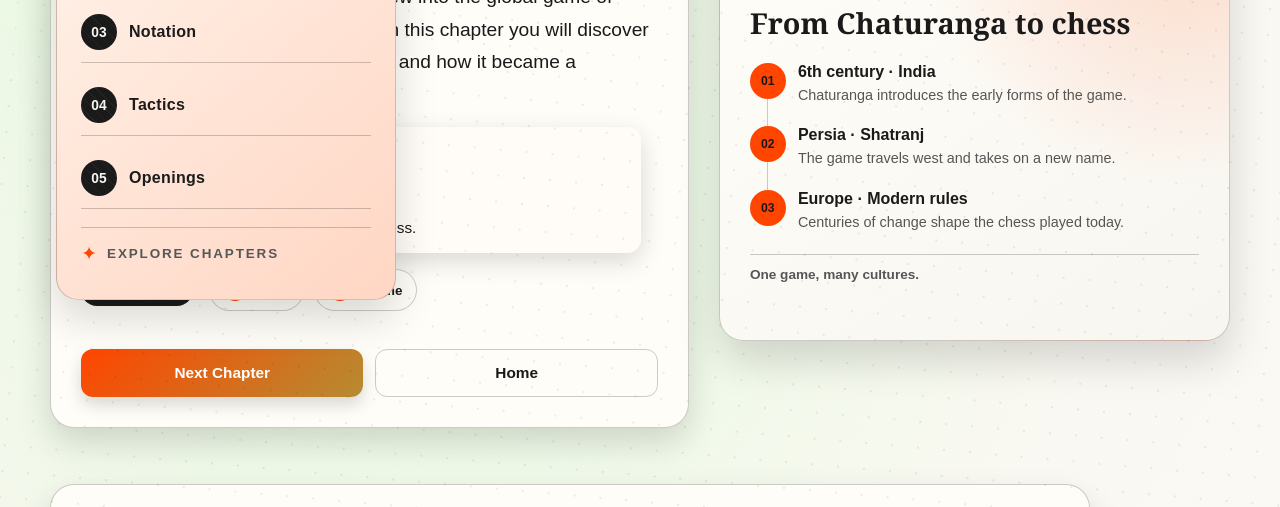
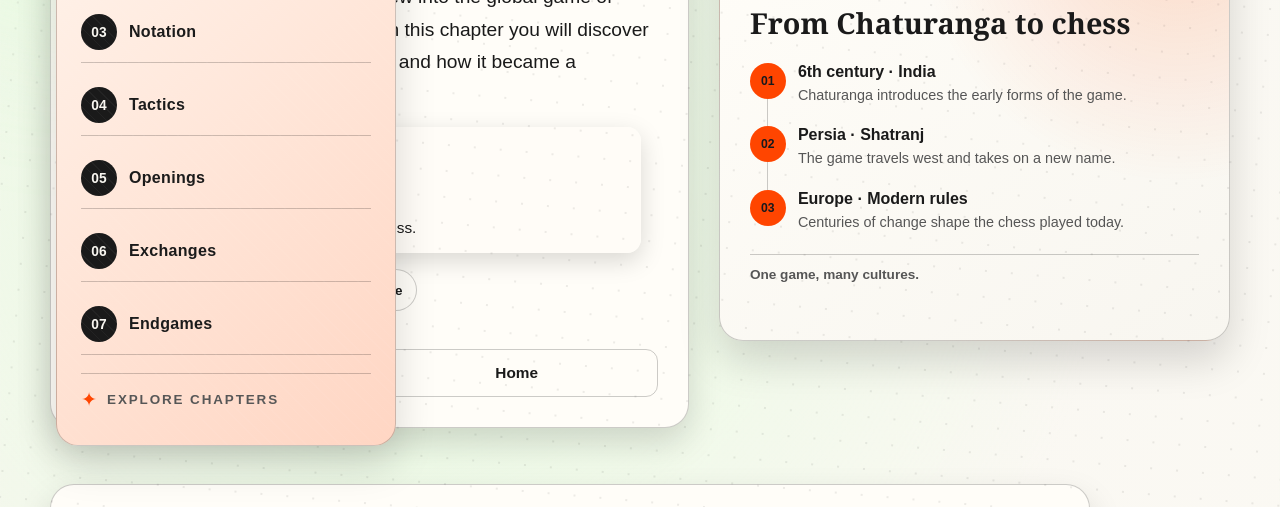
Before and after one commit to ByteHub/ByteHub.github.io, a plain HTML site: page chapters/ch1.html in a window 1280 px wide. Both pictures are taken after a click on the label "Open menu". Shown: the part 293-800 px from the top of the page. Drawn offline with Linux system fonts and the light colour scheme.

Commit message:
Add links for chapters 6 and 7 in ch1.html

```diff
--- a/chapters/ch1.html
+++ b/chapters/ch1.html
@@ -67,6 +67,8 @@
                 <li><a href="ch3.html"><span class="menu-index">03</span><span class="menu-label">Notation</span></a></li>
                 <li><a href="ch4.html"><span class="menu-index">04</span><span class="menu-label">Tactics</span></a></li>
                 <li><a href="ch5.html"><span class="menu-index">05</span><span class="menu-label">Openings</span></a></li>
+                <li><a href="ch6.html"><span class="menu-index">06</span><span class="menu-label">Exchanges</span></a></li>
+                <li><a href="ch7.html"><span class="menu-index">07</span><span class="menu-label">Endgames</span></a></li>
               </ul>
 
               <div class="menu-footer">
```
